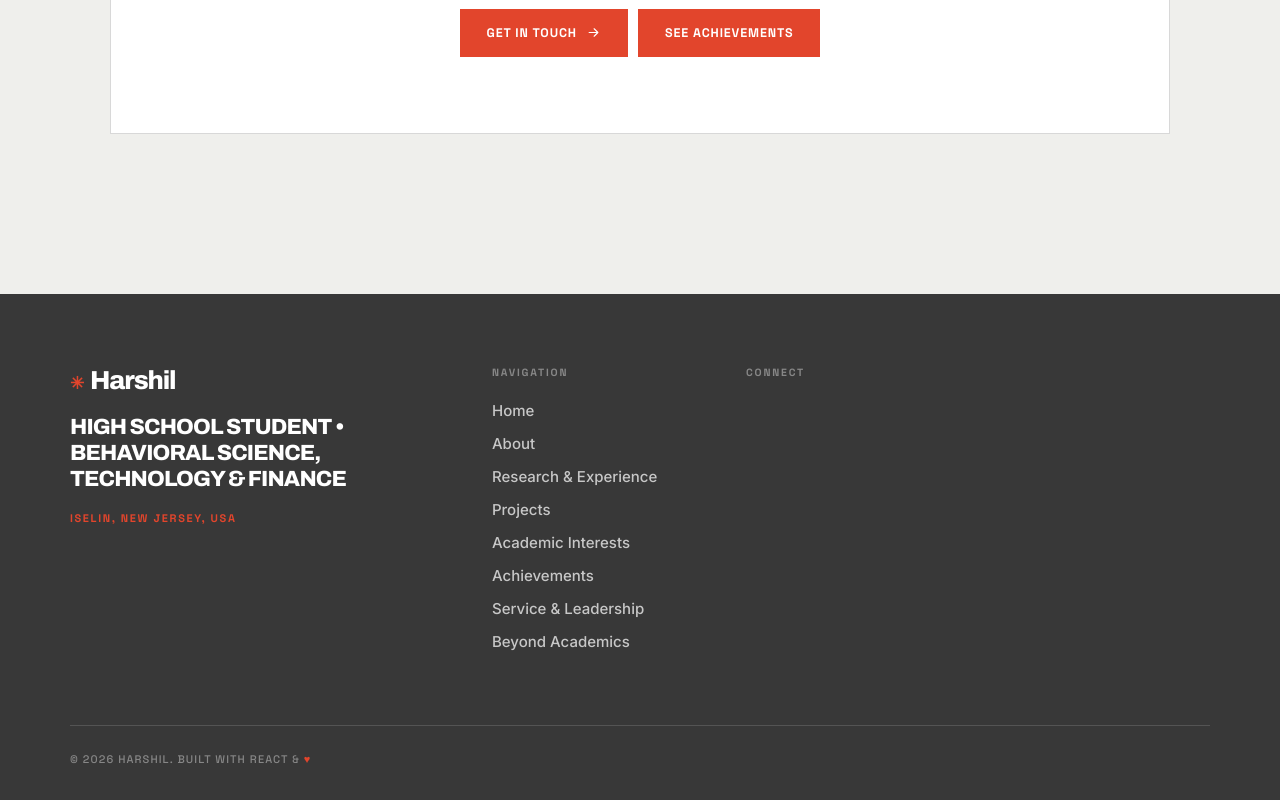
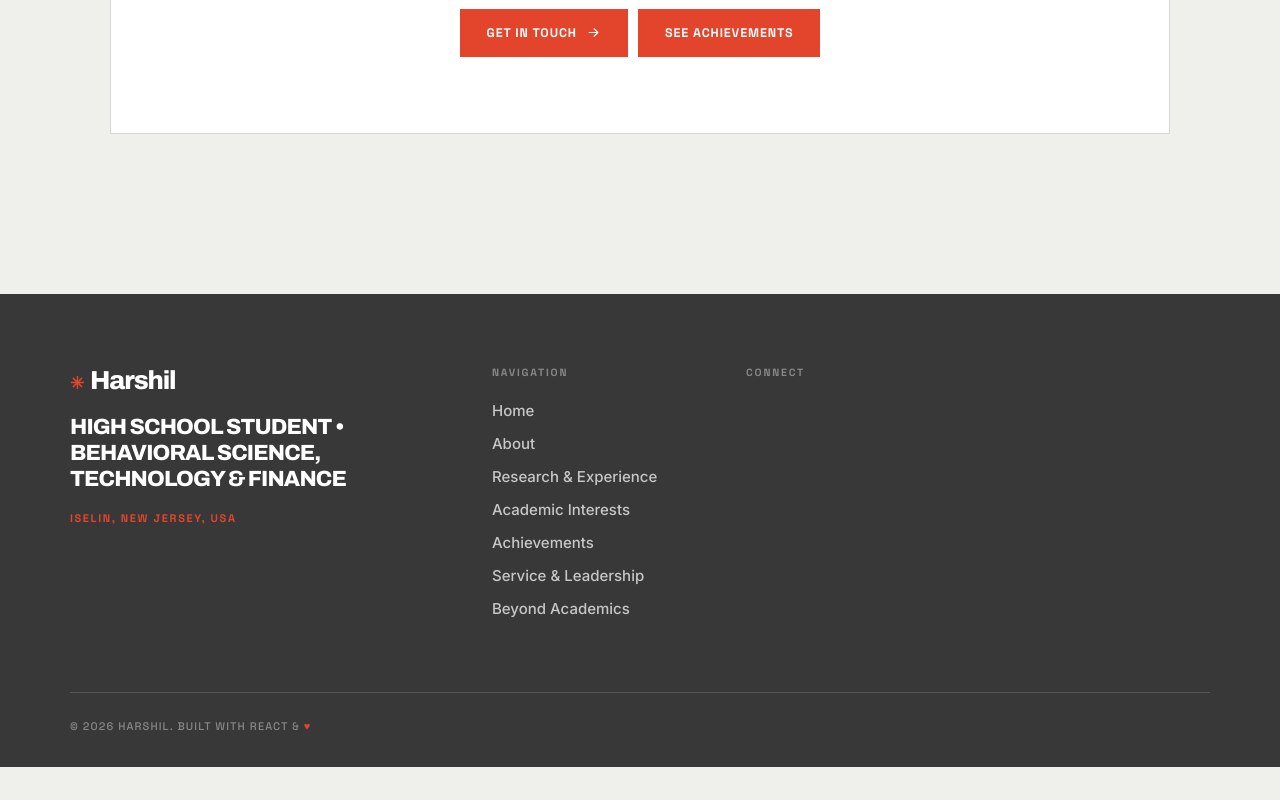
Before and after one commit to amitokamble8-pixel/harshil_portfolio_main, a React (Vite) app: page / in a window 1280 px wide. Shown: the part 4932-5732 px from the top of the page. After the commit the page ends 5699 px from the top, so only its background shows below. Built offline with nearby package versions, Linux system fonts and the light colour scheme.

Commit message:
Update data.js

```diff
--- a/src/data.js
+++ b/src/data.js
@@ -38,7 +38,6 @@ export const NAV = [
     label: "Experience",
     children: [
       { label: "Research & Experience", to: "/work" },
-
       { label: "Academic Interests", to: "/publications" },
     ],
   },
@@ -300,7 +299,6 @@ export const FOOTER_NAV = [
   { label: "Home", to: "/" },
   { label: "About", to: "/about" },
   { label: "Research & Experience", to: "/work" },
-  { label: "Projects", to: "/projects" },
   { label: "Academic Interests", to: "/publications" },
   { label: "Achievements", to: "/awards" },
   { label: "Service & Leadership", to: "/volunteering" },
```
